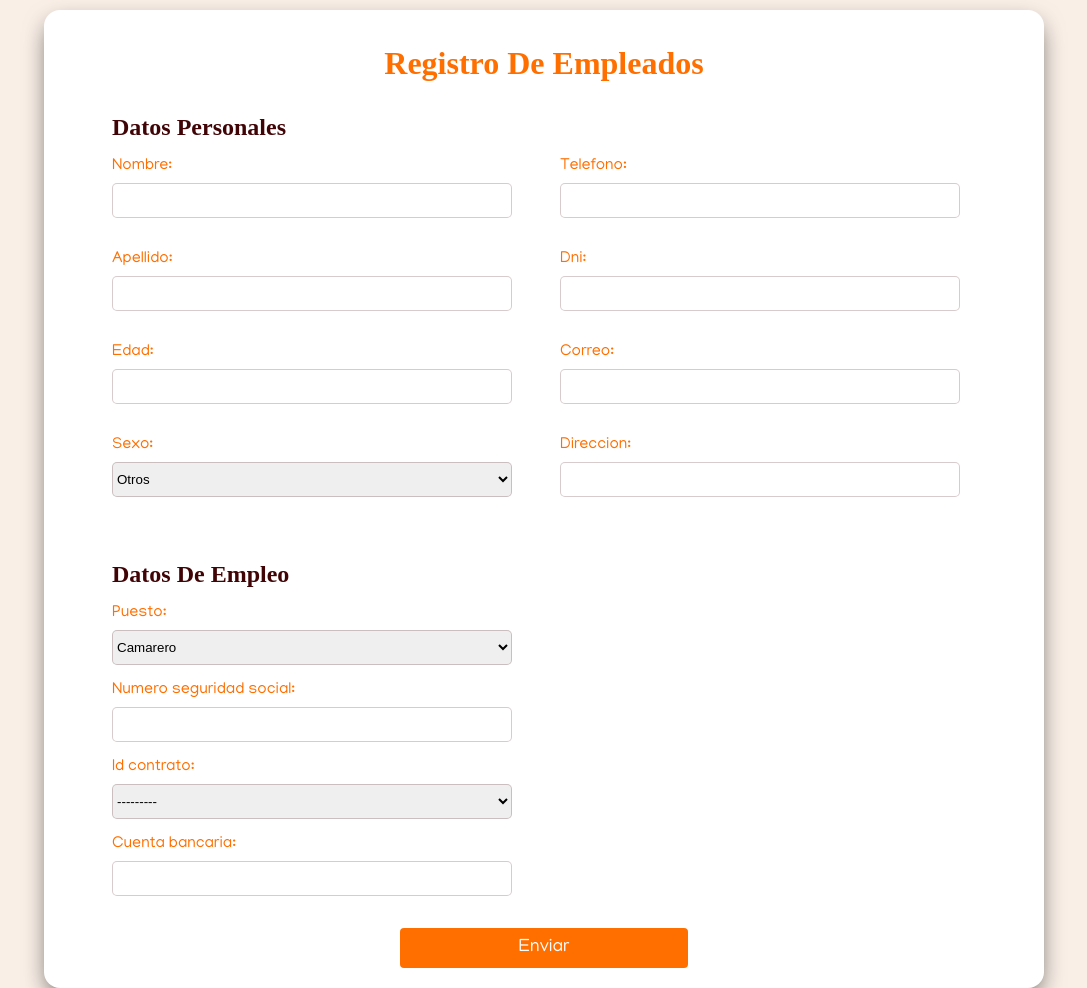
After one commit to AndersonOlivos/proyectoDAW, a Django app: page /formularioEmpleado/ in a window 1280 px wide. The commit adds this page. Shown: the whole page, without its empty margins (96-1183 px from the left). Run offline with Django 5.2, Linux system fonts and the light colour scheme; data that the repository does not hold is empty; some web fonts are replaced.

Commit message:
formulario de los empleados

```diff
--- a/safadordelasdelicias/forms.py
+++ b/safadordelasdelicias/forms.py
@@ -0,0 +1,7 @@
+from django import forms
+from .models import *
+
+class FormularioEmpleado(forms.ModelForm):
+    class Meta:
+        model = Empleados
+        fields = '__all__'
--- a/safadordelasdelicias/models.py
+++ b/safadordelasdelicias/models.py
@@ -5,6 +5,10 @@ class EstadoMesa(models.TextChoices):
     disponible = 'Disponible'
     en_curso = 'En Curso'
 
+class Puesto_trabajo(models.TextChoices):
+    camarero = 'Camarero'
+    cocinero = 'Cocinero'
+    administrador = 'Administrador'
 
 class EstadoPedido(models.TextChoices):
     pendiente = 'Pendiente'
@@ -46,6 +50,7 @@ class Mesa(models.Model):
 
 class Contratos(models.Model):
     id_contrato = models.AutoField(primary_key=True)
+    tipo_contrato = models.CharField( choices=Puesto_trabajo,default=Puesto_trabajo.camarero,max_length=20)
     salario = models.FloatField(null=True)
     horas_semanales = models.PositiveIntegerField(null=True)
     dias_vacaciones = models.PositiveIntegerField(null=True)
@@ -56,18 +61,20 @@ class Contratos(models.Model):
     fecha_baja = models.DateField(null=True, blank=True)
 
     def __str__(self):
-        return f"Contrato {self.id_contrato}"
+        return f"Contrato {self.tipo_contrato}"
 
 class Empleados(models.Model):
     id_empleado = models.AutoField(primary_key=True)
     nombre = models.CharField(max_length=100)
     apellido = models.CharField(max_length=100)
+    edad = models.PositiveIntegerField(null=True)
     direccion = models.CharField(max_length=100)
     correo = models.CharField(max_length=100)
     telefono = models.CharField(max_length=100)
     dni = models.CharField(max_length=100)
     sexo = models.CharField(max_length=100, choices=SEXO, default=SEXO.otros)
-    puesto = models.CharField(max_length=100)
+    numero_seguridad_social = models.CharField(max_length=100,null=True)
+    puesto = models.CharField(max_length=100,choices=Puesto_trabajo, default=Puesto_trabajo.camarero)
     cuenta_bancaria = models.CharField(max_length=100)
     id_contrato = models.ForeignKey(Contratos, on_delete=models.RESTRICT)
     fecha_alta = models.DateField(null=True, blank=True)
--- a/safadordelasdelicias/urls.py
+++ b/safadordelasdelicias/urls.py
@@ -16,6 +16,8 @@ urlpatterns = [
     path('tipos_categoria_comidas/', tipos_categoria_comidas, name='tipos_categoria_comidas'),
     path('tipos_subcategorias_comidas/', tipos_subcategorias_comidas, name='tipos_subcategorias_comidas'),
     path('tipos_categoria_tipo_comidas/', tipos_categoria_tipo_comidas, name='tipos_categoria_tipo_comidas'),
+
+    path('formularioEmpleado/',formularioEmpleados,name='formularioEmpleado'),
 ]
 
 handler404 = custom_404
--- a/safadordelasdelicias/views.py
+++ b/safadordelasdelicias/views.py
@@ -1,5 +1,6 @@
 from django.http import JsonResponse
-from django.shortcuts import render, get_object_or_404
+from django.shortcuts import render, get_object_or_404, redirect
+from .forms import *
 
 from safadordelasdelicias.models import Productos, Mesa
 
@@ -63,3 +64,13 @@ def tipos_subcategorias_comidas(request):
     tipo = request.GET.get('tipo')
     datos = list(Productos.objects.filter(categoria=categoria, tipo_categoria=tipo).values_list('subcategoria', flat=True).distinct())
     return JsonResponse(datos, safe=False)
+
+def formularioEmpleados(request):
+    if request.method == 'POST':
+        form = FormularioEmpleado(request.POST)
+        if form.is_valid():
+            form.save()  # Guarda en la base de datos si es ModelForm
+            return redirect('home_page')
+    else:
+        form = FormularioEmpleado()
+    return render(request, 'formularioempleado.html', {'form': form})
--- /dev/null
+++ b/static/style/formularioempleado.css
@@ -0,0 +1,140 @@
+body{
+    background-color: var(--bs-blanco-roto);
+    display: flex;
+    align-items: center;
+    justify-content: center;
+    flex-direction: column;
+}
+.contenedor{
+    display: flex;
+    align-items: center;
+    flex-direction: column;
+    background-color: white;
+    border-radius: 16px;
+    max-width: 1000px;
+    width: 100%;
+    margin-top: 10px;
+    gap: 2rem;
+    padding: 20px;
+    box-shadow: 0 10px 25px -5px rgba(0, 0, 0, 0.66);
+}
+.contenedor h1{
+    color: var(--bs-naranja-primario);
+    font-weight: bold;
+    margin-top: 15px;
+}
+
+form{
+    display: flex;
+    align-items: center;
+    flex-direction: column;
+    width: 100%;
+    gap: 2rem;
+}
+
+form button{
+    width: 30%;
+    background-color: var(--bs-naranja-primario);
+    border-radius: 4px;
+    border: none;
+    color: white;
+    font-size: large;
+    cursor: pointer;
+    padding: 10px;
+
+}
+
+.datos{
+    display: flex;
+    flex-direction: column;
+    align-items: flex-start;
+    justify-content: space-between;
+    gap: 4rem;
+    width: 90%;
+
+}
+
+.datos h2{
+    color: var(--bs-marron-oscuro);
+    font-weight: bold;
+}
+
+.datos_personales{
+    width: 100%;
+    flex: 1;
+    display: flex;
+    flex-direction: column;
+    align-items: start;
+    gap: 1rem;
+    flex-wrap: wrap;
+}
+
+.datos_personales > div{
+    display: flex;
+    flex-direction: row;
+    width: 100%;
+    flex-wrap: wrap;
+    gap: 2rem;
+}
+
+.datos_personales_dentro{
+    width: 100%;
+    display: flex;
+    flex-direction: column;
+    gap: 2rem;
+    flex: 1;
+    flex-wrap: wrap;
+}
+
+.datos_empleo{
+    width: 100%;
+    display: flex;
+    flex-direction: column;
+    align-items: start;
+    gap: 1rem;
+}
+
+.linea_formulario{
+    width: 100%;
+    display: flex;
+    flex-direction: column;
+    align-items: start;
+    gap: 0.5rem;
+}
+
+.linea_formulario label{
+    color: var(--bs-naranja-primario);
+}
+
+.linea_formulario input,select{
+    border: 1px solid;
+    border-color: var(--bs-marron-claro);
+    border-radius: 5px;
+    height: 35px;
+    width: 400px;
+}
+
+@media screen and (max-width: 1000px) {
+    .contenedor{
+        max-width: none;
+        margin-top: 0;
+        border-radius: 0;
+    }
+}
+
+@media  screen and (max-width: 980px){
+    .datos{
+        align-items: center;
+    }
+
+    .datos_personales{
+        align-items: center;
+    }
+
+    .datos_empleo{
+        align-items: center;
+    }
+    .linea_formulario{
+        align-items: center;
+    }
+}
--- /dev/null
+++ b/templates/formularioempleado.html
@@ -0,0 +1,83 @@
+{% load static %}
+
+<!DOCTYPE html>
+<html lang="es">
+<head>
+    <meta charset="UTF-8">
+    <title>Title</title>
+    <link rel="stylesheet" href="{% static 'style/global.css' %}">
+    <link rel="stylesheet" href="{% static 'style/formularioempleado.css' %}">
+</head>
+<body>
+    <div class="contenedor">
+        <h1>Registro De Empleados</h1>
+        <form method="post">
+
+            {% csrf_token %}
+            <div class="datos">
+                <div class=" datos_personales">
+                    <h2>Datos Personales</h2>
+                    <div>
+                        <div class="datos_personales_dentro">
+                            <div class="linea_formulario">
+                                {{ form.nombre.label_tag }}
+                                {{ form.nombre }}
+                            </div>
+                            <div class="linea_formulario">
+                                {{ form.apellido.label_tag }}
+                                {{ form.apellido }}
+                            </div>
+                            <div class="linea_formulario" >
+                                {{ form.edad.label_tag }}
+                                {{ form.edad }}
+                            </div>
+                            <div class="linea_formulario">
+                                {{ form.sexo.label_tag }}
+                                {{ form.sexo }}
+                            </div>
+                        </div>
+                        <div class="datos_personales_dentro">
+                            <div class="linea_formulario">
+                                {{ form.telefono.label_tag }}
+                                {{ form.telefono }}
+                            </div>
+                            <div class="linea_formulario">
+                                {{ form.dni.label_tag }}
+                                {{ form.dni }}
+                            </div>
+                            <div class="linea_formulario">
+                                {{ form.correo.label_tag }}
+                                {{ form.correo }}
+                            </div>
+                            <div class="linea_formulario">
+                                {{ form.direccion.label_tag }}
+                                {{ form.direccion }}
+                            </div>
+                        </div>
+                    </div>
+                </div>
+                <div class="datos_empleo">
+                    <h2>Datos De Empleo</h2>
+                    <div class="linea_formulario">
+                        {{ form.puesto.label_tag }}
+                        {{ form.puesto }}
+                    </div>
+                    <div class="linea_formulario">
+                        {{ form.numero_seguridad_social.label_tag }}
+                        {{ form.numero_seguridad_social }}
+                    </div>
+                    <div class="linea_formulario">
+                        {{ form.id_contrato.label_tag }}
+                        {{ form.id_contrato }}
+                    </div>
+                    <div class="linea_formulario">
+                        {{ form.cuenta_bancaria.label_tag }}
+                        {{ form.cuenta_bancaria }}
+                    </div>
+                </div>
+            </div>
+            <button type="submit">Enviar</button>
+        </form>
+    </div>
+</body>
+</html>
--- a/templates/home.html
+++ b/templates/home.html
@@ -14,6 +14,7 @@
     <a href="{% url 'cocina' %}">COCINA</a>
     <a href="{% url 'carta' %}">CARTA</a>
     <a href="{% url 'login' %}">Login</a>
+    <a href="{% url 'formularioEmpleado' %}">Formulario Empleados</a>
 
 {% endblock %}
 
```
